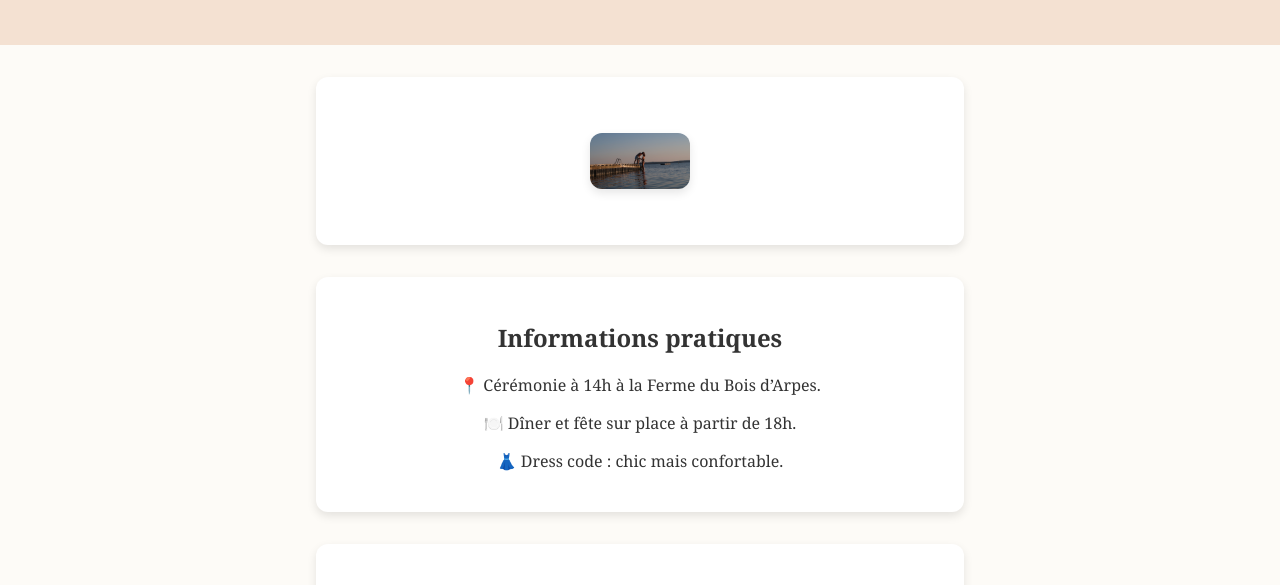
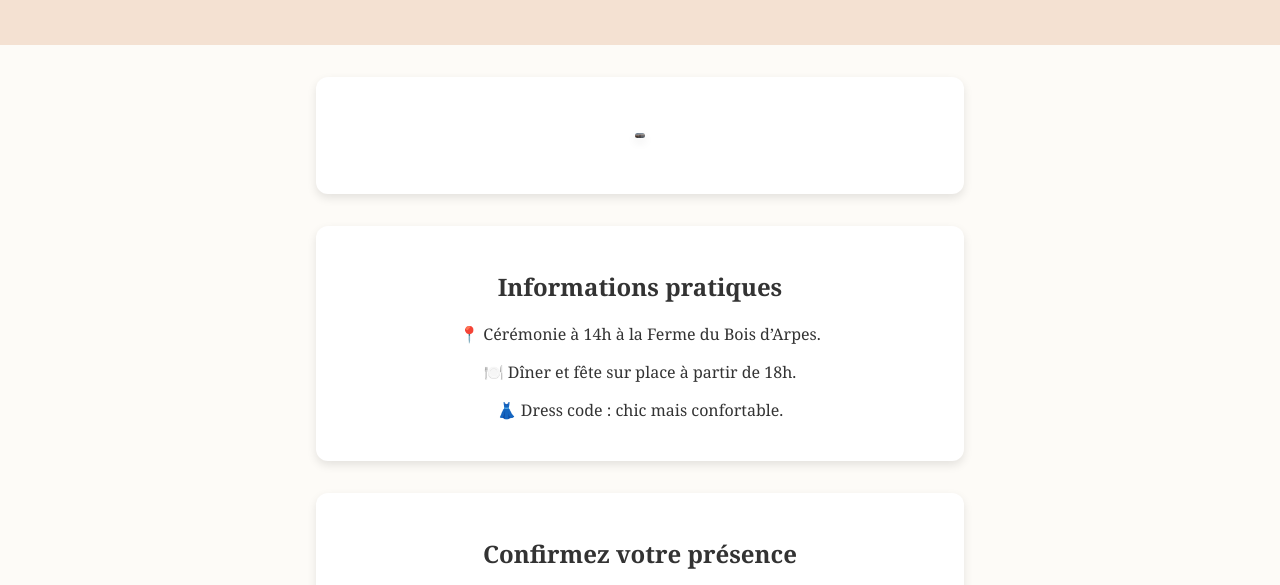
Before and after one commit to Jomarichal/mariage_site, a plain HTML site: page index.html in a window 1280 px wide. Shown: the part 195-780 px from the top of the page. Drawn offline with Linux system fonts and the light colour scheme; a web font is replaced by a local one.

```diff
--- a/style.css
+++ b/style.css
@@ -57,7 +57,7 @@
 }
 #photo img {
   width: 100%;      /* l’image prend toute la largeur disponible */
-  max-width: 100px; /* largeur maximale */
+  max-width: 10px; /* largeur maximale */
   height: auto;     /* garde les proportions */
   border-radius: 12px; /* coins arrondis */
   box-shadow: 0 4px 10px rgba(0,0,0,0.1); /* léger ombrage */
```
